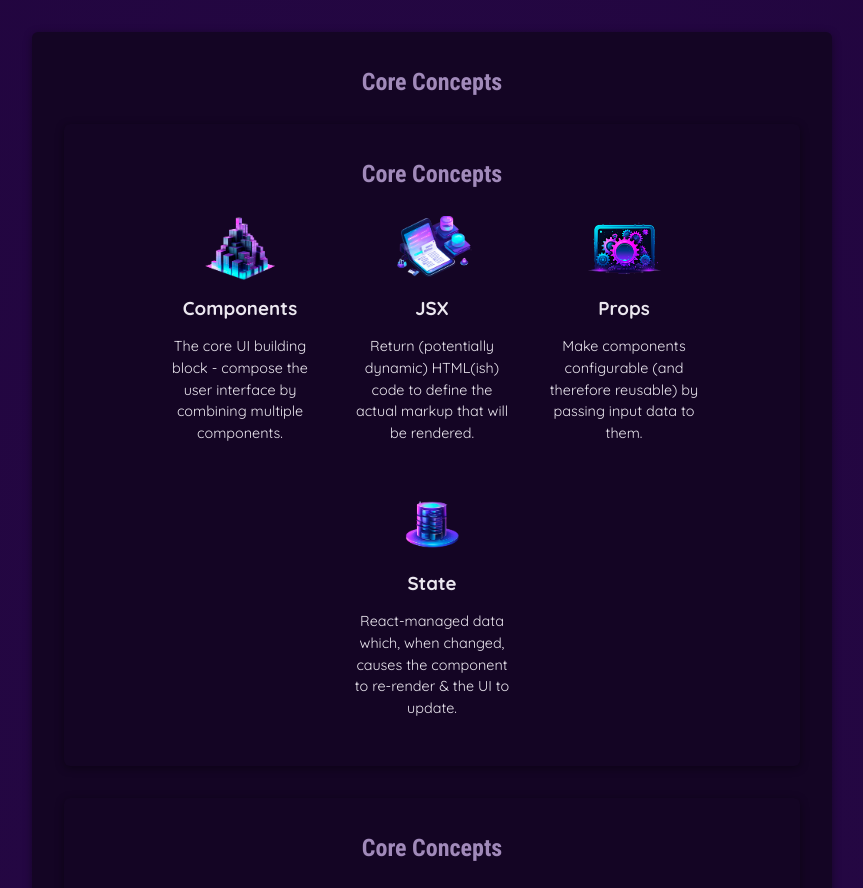
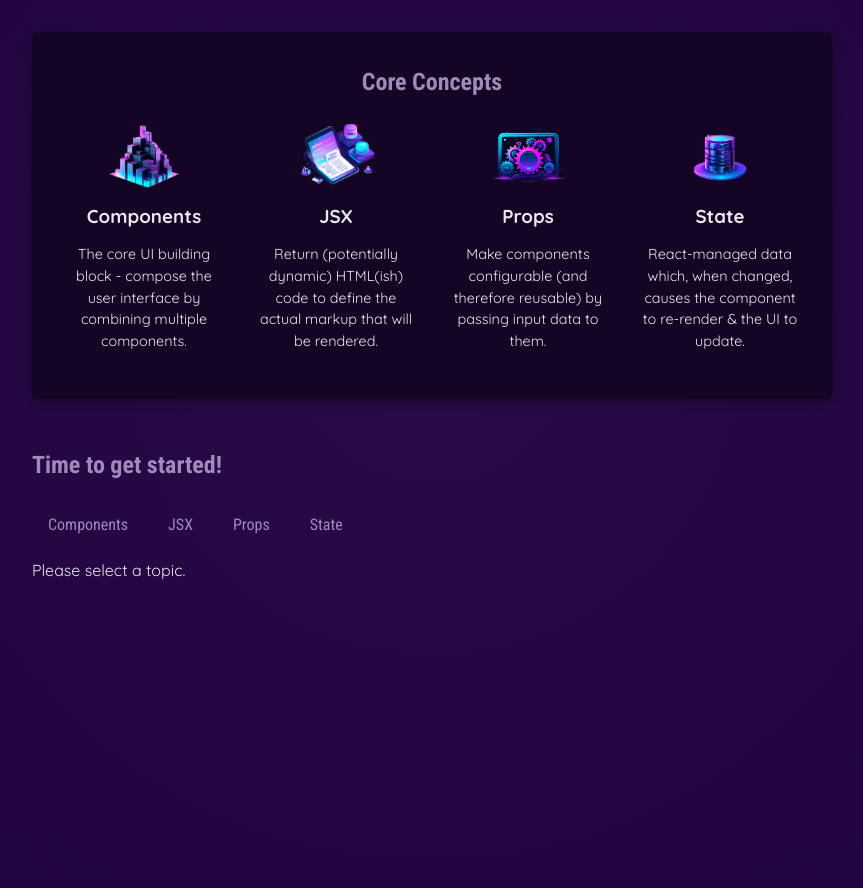
Before and after one commit to mhjarvis/React, a React (Vite) app in the folder Tutorials/01-starting-project/: page / in a window 1280 px wide. Shown: the part 300-1188 px from the top of the page, without its empty margins (208-1071 px from the left). Built offline with nearby package versions, Linux system fonts and the light colour scheme.

Commit message:
Move Example to seperate component

```diff
--- a/Tutorials/01-starting-project/src/App.jsx
+++ b/Tutorials/01-starting-project/src/App.jsx
@@ -1,70 +1,15 @@
 // This imports a image file into the javascript file - a better approach to getting images in
-import { CORE_CONCEPTS } from "./data";
 import Header from "./components/Header/Header.jsx";
-import CoreConcept from "./components/CoreConcepts.jsx";
-import TabButton from "./components/Header/TabButton.jsx";
-import { Fragment, useState } from "react";
-import { EXAMPLES } from "./data.js";
+import CoreConcepts from "./components/CoreConcepts.jsx";
+import Examples from "./components/Examples.jsx";
 
 function App() {
-    const [selectedTopic, setSelectedTopic] = useState();
-
-    function handleSelect(selectedButton) {
-        setSelectedTopic(selectedButton);
-    }
-
     return (
         <>
             <Header />
             <main>
-                <section id="core-concepts">
-                    <h2>Core Concepts</h2>
-                    <ul>
-                        {CORE_CONCEPTS.map((conceptItem) => (
-                            <CoreConcept key={conceptItem.title} {...conceptItem} />
-                        ))}
-                    </ul>
-                </section>
-                <section id="examples">
-                    <h2>Time to get started!</h2>
-                    <menu>
-                        <TabButton
-                            isSelected={selectedTopic === "components"}
-                            onSelect={() => handleSelect("components")}
-                        >
-                            Components
-                        </TabButton>
-                        <TabButton
-                            isSelected={selectedTopic === "jsx"}
-                            onSelect={() => handleSelect("jsx")}
-                        >
-                            JSX
-                        </TabButton>
-                        <TabButton
-                            isSelected={selectedTopic === "props"}
-                            onSelect={() => handleSelect("props")}
-                        >
-                            Props
-                        </TabButton>
-                        <TabButton
-                            isSelected={selectedTopic === "state"}
-                            onSelect={() => handleSelect("state")}
-                        >
-                            State
-                        </TabButton>
-                    </menu>
-                    {!selectedTopic ? <p>Please select a topic.</p> : null}
-
-                    {selectedTopic ? (
-                        <div id="tab-content">
-                            <h3>{EXAMPLES[selectedTopic].title}</h3>
-                            <p>{EXAMPLES[selectedTopic].description}</p>
-                            <pre>
-                                <code>{EXAMPLES[selectedTopic].code}</code>
-                            </pre>
-                        </div>
-                    ) : null}
-                </section>
+                <CoreConcepts />
+                <Examples />
             </main>
         </>
     );
--- /dev/null
+++ b/Tutorials/01-starting-project/src/components/Examples.jsx
@@ -0,0 +1,54 @@
+import TabButton from "./Header/TabButton";
+import { EXAMPLES } from "../data";
+import { useState } from "react";
+
+export default function Examples() {
+    const [selectedTopic, setSelectedTopic] = useState();
+
+    function handleSelect(selectedButton) {
+        setSelectedTopic(selectedButton);
+    }
+
+    return (
+        <section id="examples">
+            <h2>Time to get started!</h2>
+            <menu>
+                <TabButton
+                    isSelected={selectedTopic === "components"}
+                    onSelect={() => handleSelect("components")}
+                >
+                    Components
+                </TabButton>
+                <TabButton
+                    isSelected={selectedTopic === "jsx"}
+                    onSelect={() => handleSelect("jsx")}
+                >
+                    JSX
+                </TabButton>
+                <TabButton
+                    isSelected={selectedTopic === "props"}
+                    onSelect={() => handleSelect("props")}
+                >
+                    Props
+                </TabButton>
+                <TabButton
+                    isSelected={selectedTopic === "state"}
+                    onSelect={() => handleSelect("state")}
+                >
+                    State
+                </TabButton>
+            </menu>
+            {!selectedTopic ? <p>Please select a topic.</p> : null}
+
+            {selectedTopic ? (
+                <div id="tab-content">
+                    <h3>{EXAMPLES[selectedTopic].title}</h3>
+                    <p>{EXAMPLES[selectedTopic].description}</p>
+                    <pre>
+                        <code>{EXAMPLES[selectedTopic].code}</code>
+                    </pre>
+                </div>
+            ) : null}
+        </section>
+    );
+}
```
